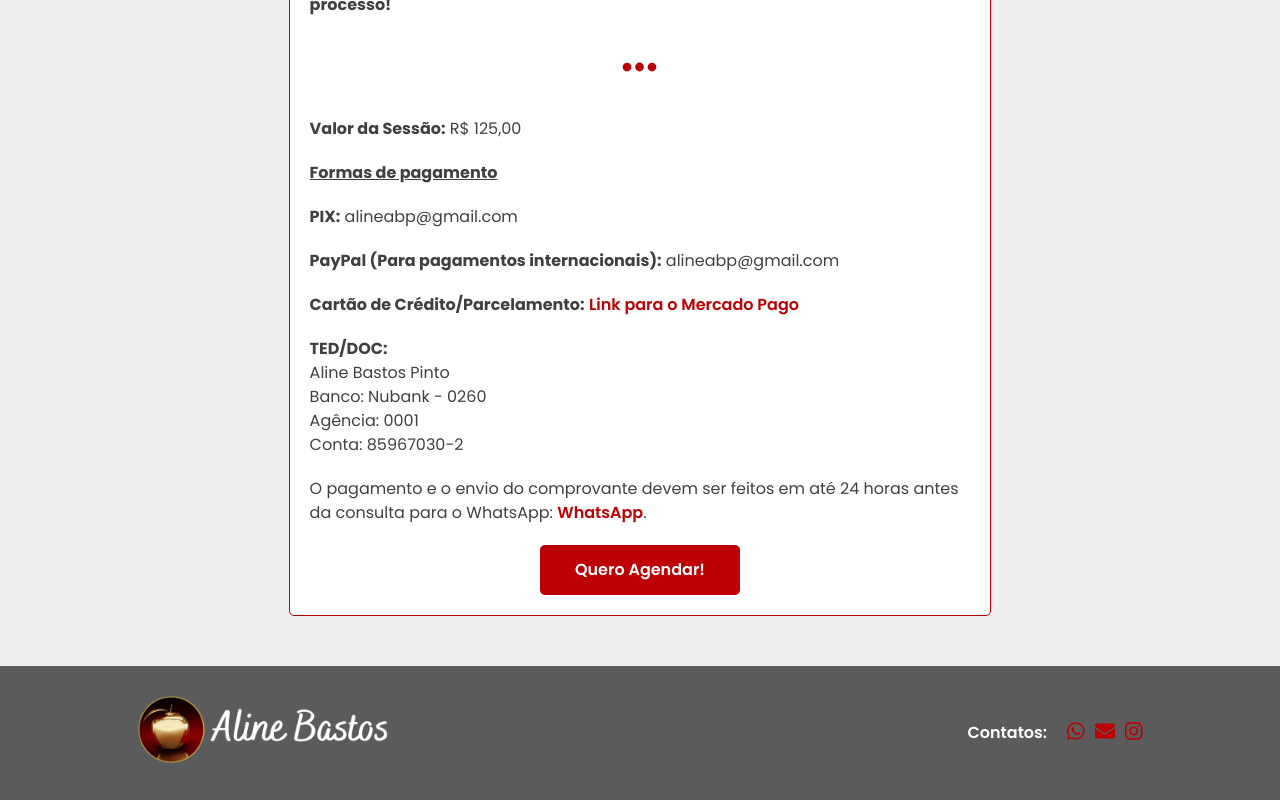
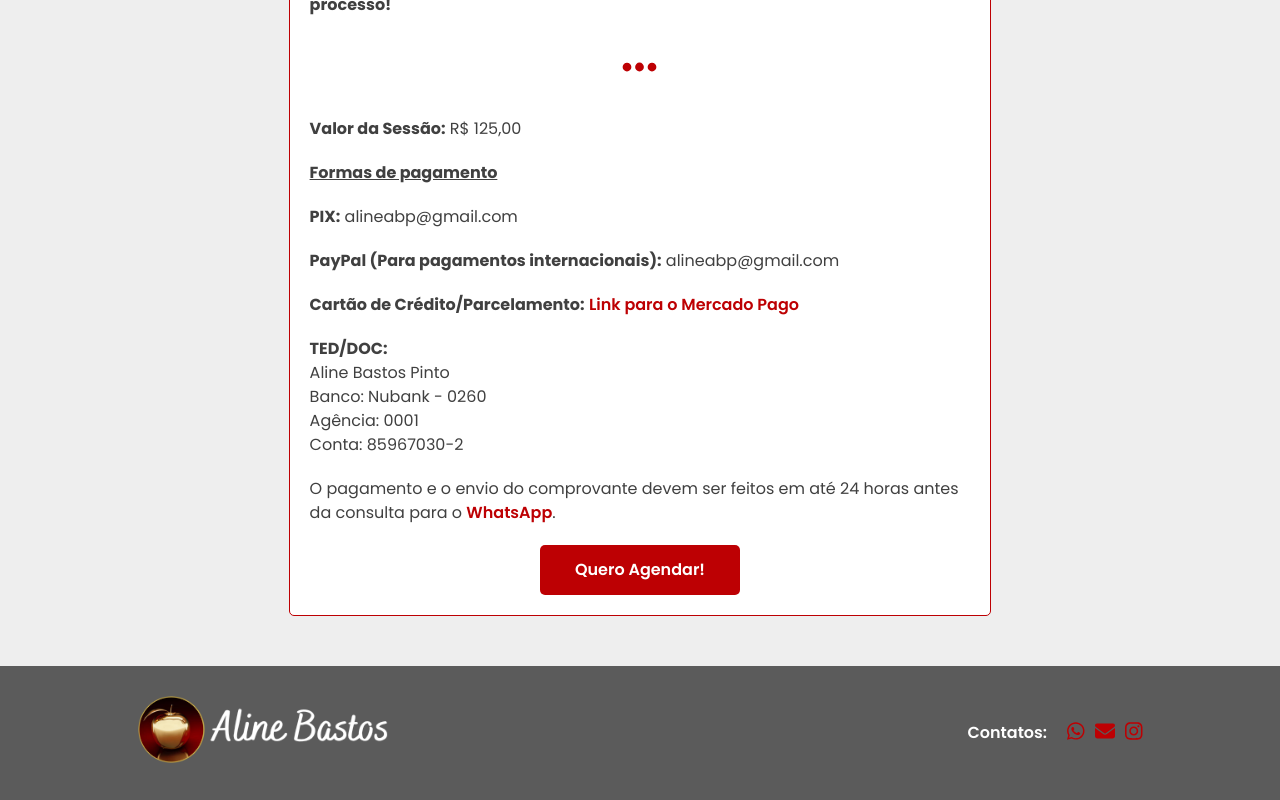
Before and after one commit to alinebastos/alinebastosterapeuta, a React (Create React App) app: page / in a window 1280 px wide. Shown: the part 2708-3508 px from the top of the page. Built offline with nearby package versions, Linux system fonts and the light colour scheme.

Commit message:
Fix whatsapp link

```diff
--- a/src/pages/aura-master/index.js
+++ b/src/pages/aura-master/index.js
@@ -182,7 +182,7 @@ function AuraMaster () {
                         Banco: Nubank - 0260<br />
                         Agência: 0001<br />
                         Conta: 85967030-2</p>
-                        <p>O pagamento e o envio do comprovante devem ser feitos em até 24 horas antes da consulta para o WhatsApp: <a href='https://api.whatsapp.com/send?phone=5551983011098' target="_blank" rel="noreferrer">WhatsApp</a>.</p>
+                        <p>O pagamento e o envio do comprovante devem ser feitos em até 24 horas antes da consulta para o <a href='https://api.whatsapp.com/send?phone=5551983011098' target="_blank" rel="noreferrer">WhatsApp</a>.</p>
 
                         <ButtonLink href="https://calendly.com/alinebastos/agenda" target="_blank">Quero Agendar!</ButtonLink>
                     </Box>
```
